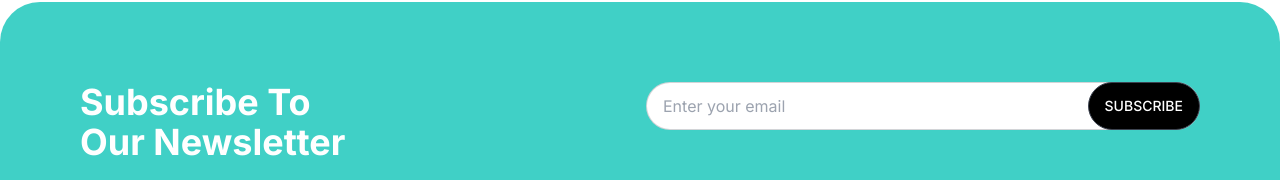
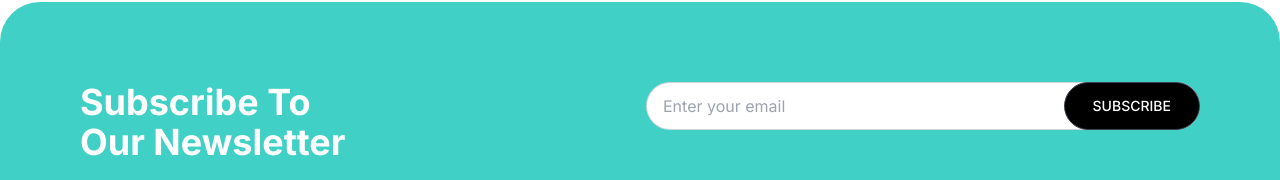
Before and after one commit to wdridoy11/doctor-appointment-booking-client, a React (Create React App) app: page / in a window 1280 px wide. Shown: the part 1610-1790 px from the top of the page. Built offline with nearby package versions, Linux system fonts and the light colour scheme; no server answers.

Commit message:
about page link successful

```diff
--- a/src/components/shared/header/Header.jsx
+++ b/src/components/shared/header/Header.jsx
@@ -23,7 +23,7 @@ const Header = () => {
                 </div>
                 <div className='flex gap-6 items-center'>
                     <Link className='text-base font-medium text-black' to={`/`}>Home</Link>
-                    <Link className='text-base font-medium text-black' to={`/`}>About</Link>
+                    <Link className='text-base font-medium text-black' to={`/about`}>About</Link>
                     <Link className='text-base font-medium text-black' to={`/`}>Services</Link>
                     <Link className='text-base font-medium text-black' to={`/`}>Blog</Link>
                     <Link className='text-base font-medium text-black' to={`/`}>Contact</Link>
--- a/src/pages/home/subscribe/Subscribe.jsx
+++ b/src/pages/home/subscribe/Subscribe.jsx
@@ -18,7 +18,7 @@ const Subscribe = () => {
                             placeholder='Enter your email'
                             required
                         />
-                        <button className='absolute right-0 btn rounded-full bg-black text-white font-medium'>Subscribe </button>
+                        <button className='absolute right-0 btn rounded-full bg-black text-white font-medium px-7'>Subscribe </button>
                     </form>
 
                 </div>
--- a/src/routes/routes/routes.jsx
+++ b/src/routes/routes/routes.jsx
@@ -9,6 +9,7 @@ import PrivetRoute from '../privetRoute/PrivetRoute';
 import Registration from '../../pages/registration/Registration';
 import MyAppointment from '../../pages/dashboard/user/myBooking/MyAppointment';
 import DoctorDetails from '../../pages/doctors/DoctorDetails';
+import About from '../../pages/about/About';
 
 const router = createBrowserRouter([
     {
@@ -18,6 +19,10 @@ const router = createBrowserRouter([
             {
                 path:"/",
                 element:<Home></Home>
+            },
+            {
+                path:"/about",
+                element:<About></About>
             },
             {
                 path:"doctors/:id",
```
